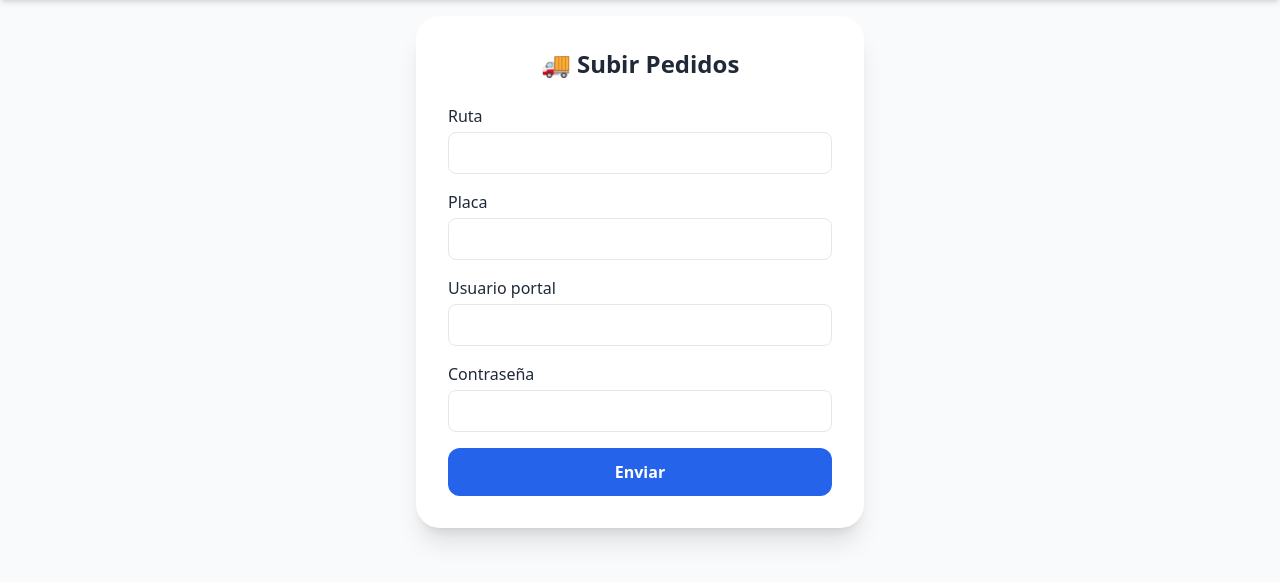
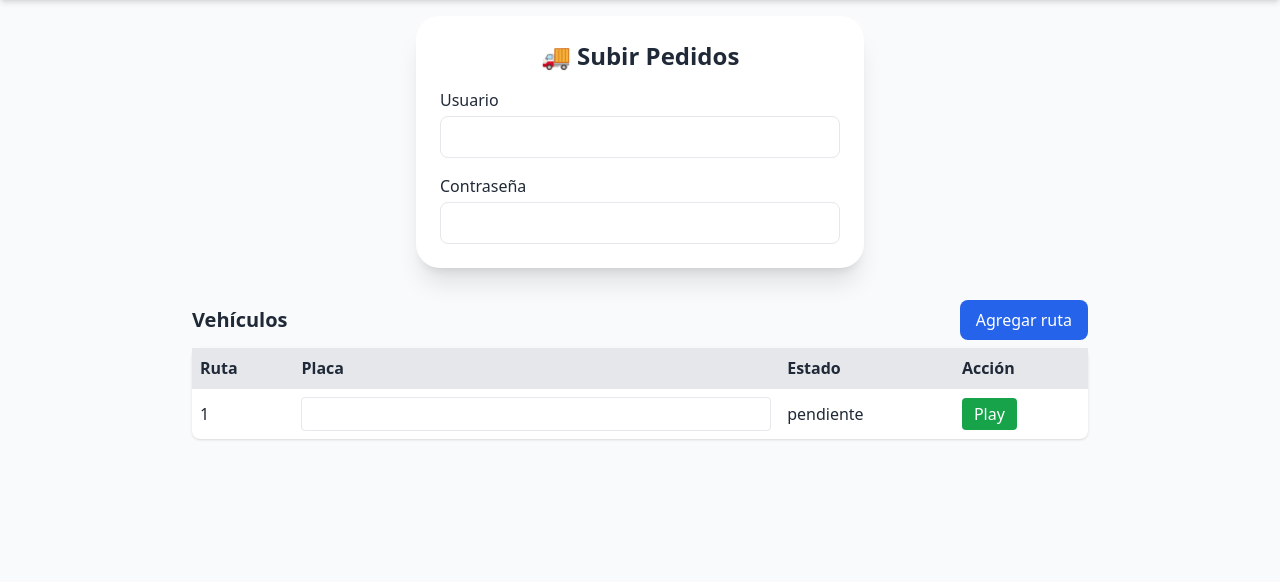
Before and after one commit to SAULOS92/OBT, a Flask app: page /subir-pedidos in a window 1280 px wide. Shown: the part 58-640 px from the top of the page. Run offline with Flask 3, Linux system fonts and the light colour scheme; the visitor is signed in with stand-in values (Sample User, id 1); data that the repository does not hold is empty; some libraries are stand-ins or nearby versions.

Commit message:
feat: manage vehicle routes and async uploads

```diff
--- a/templates/subir_pedidos.html
+++ b/templates/subir_pedidos.html
@@ -2,84 +2,119 @@
 {% block title %}Subir Pedidos{% endblock %}
 
 {% block content %}
-<div class="max-w-md mx-auto bg-white p-8 rounded-3xl shadow-xl space-y-6">
-  <h1 class="text-2xl font-extrabold text-center">🚚 Subir Pedidos</h1>
-
-  <!-- Flash messages -->
-  {% with messages = get_flashed_messages(with_categories=true) %}
-    {% if messages %}
-      <div class="space-y-2">
-        {% for cat,msg in messages %}
-          <div class="px-4 py-2 rounded-lg {% if cat=='success' %}bg-green-100 text-green-700{% else %}bg-red-100 text-red-700{% endif %}">
-            {{ msg }}
-          </div>
-        {% endfor %}
-      </div>
-    {% endif %}
-  {% endwith %}
-
-  <form method="POST" class="space-y-4">
+<div class="max-w-md mx-auto bg-white p-6 rounded-3xl shadow-xl space-y-4">
+  <h1 class="text-2xl font-bold text-center">🚚 Subir Pedidos</h1>
+  <form id="cred-form" class="space-y-4">
     <div>
-      <label class="block mb-1 font-medium">Ruta</label>
-      <input type="text" name="ruta" required
-             class="w-full px-4 py-2 border rounded-lg focus:outline-none focus:ring-2 focus:ring-blue-400" />
-    </div>
-    <div>
-      <label class="block mb-1 font-medium">Placa</label>
-      <input type="text" name="placa" required
-             class="w-full px-4 py-2 border rounded-lg focus:outline-none focus:ring-2 focus:ring-blue-400" />
-    </div>
-    <div>
-      <label class="block mb-1 font-medium">Usuario portal</label>
-      <input type="text" name="usuario" required
+      <label class="block mb-1 font-medium">Usuario</label>
+      <input type="text" id="usuario" name="usuario"
              class="w-full px-4 py-2 border rounded-lg focus:outline-none focus:ring-2 focus:ring-blue-400" />
     </div>
     <div>
       <label class="block mb-1 font-medium">Contraseña</label>
-      <input type="password" name="password" required
+      <input type="password" id="contrasena" name="contrasena"
              class="w-full px-4 py-2 border rounded-lg focus:outline-none focus:ring-2 focus:ring-blue-400" />
     </div>
-    <button type="submit" class="w-full py-3 font-semibold rounded-xl bg-blue-600 text-white hover:bg-blue-700 transition">
-      Enviar
-    </button>
   </form>
 </div>
 
-{% if vehiculos %}
-<div class="max-w-2xl mx-auto mt-10">
-  <h2 class="text-xl font-bold mb-4">Placas y carros</h2>
+<div class="max-w-4xl mx-auto mt-8">
+  <div class="flex justify-between items-center mb-2">
+    <h2 class="text-xl font-bold">Vehículos</h2>
+    <button id="btn-add" class="px-4 py-2 bg-blue-600 text-white rounded-lg hover:bg-blue-700">Agregar ruta</button>
+  </div>
   <table class="min-w-full bg-white shadow rounded-lg">
     <thead>
       <tr class="bg-gray-200 text-left">
+        <th class="p-2">Ruta</th>
         <th class="p-2">Placa</th>
-        <th class="p-2">Carro</th>
+        <th class="p-2">Estado</th>
+        <th class="p-2">Acción</th>
       </tr>
     </thead>
-    <tbody>
-      {% for v in vehiculos %}
-      <tr data-id="{{ v.id }}" class="border-t">
-        <td class="p-2"><input name="placa" value="{{ v.placa }}" class="vehiculo-input w-full border rounded p-1"/></td>
-        <td class="p-2"><input name="carro" value="{{ v.carro }}" class="vehiculo-input w-full border rounded p-1"/></td>
+    <tbody id="tabla-vehiculos">
+    {% for v in vehiculos %}
+      <tr data-ruta="{{ v.ruta }}" class="border-t">
+        <td class="p-2">{{ v.ruta }}</td>
+        <td class="p-2"><input type="text" maxlength="10" value="{{ v.placa }}" class="placa-input w-full border rounded p-1"/></td>
+        <td class="p-2 estado">{{ v.estado }}</td>
+        <td class="p-2"><button class="play-btn px-3 py-1 bg-green-600 text-white rounded">Play</button></td>
       </tr>
-      {% endfor %}
+    {% endfor %}
     </tbody>
   </table>
 </div>
 
 <script>
-document.querySelectorAll('.vehiculo-input').forEach(function(inp){
-  inp.addEventListener('change', function(){
-    const tr = this.closest('tr');
-    const id = tr.getAttribute('data-id');
-    const placa = tr.querySelector('input[name="placa"]').value;
-    const carro = tr.querySelector('input[name="carro"]').value;
-    fetch(`/subir-pedidos/vehiculos/${id}`, {
+const bd = "{{ bd }}";
+
+function savePlaca(ruta, placa){
+  fetch("/vehiculos/placa", {
+    method: "POST",
+    headers: {"Content-Type": "application/json"},
+    body: JSON.stringify({bd: bd, ruta: ruta, placa: placa})
+  });
+}
+
+function attachRowEvents(tr){
+  const inp = tr.querySelector('.placa-input');
+  inp.addEventListener('blur', function(){
+    savePlaca(parseInt(tr.dataset.ruta), this.value);
+  });
+  inp.addEventListener('keypress', function(e){
+    if(e.key === 'Enter'){ e.preventDefault(); this.blur(); }
+  });
+  tr.querySelector('.play-btn').addEventListener('click', function(){
+    const usuario = document.getElementById('usuario').value;
+    const contrasena = document.getElementById('contrasena').value;
+    fetch('/vehiculos/play', {
       method: 'POST',
-      headers: { 'Content-Type': 'application/json' },
-      body: JSON.stringify({ placa: placa, carro: carro })
+      headers: {'Content-Type': 'application/json'},
+      body: JSON.stringify({bd: bd, ruta: parseInt(tr.dataset.ruta), usuario: usuario, contrasena: contrasena})
+    }).then(r=>r.json()).then(res=>{
+      if(res.success){
+        tr.querySelector('.estado').textContent = 'ejecutando...';
+      } else {
+        tr.querySelector('.estado').textContent = 'error';
+      }
     });
   });
+}
+
+document.querySelectorAll('#tabla-vehiculos tr').forEach(tr => attachRowEvents(tr));
+
+document.getElementById('btn-add').addEventListener('click', function(){
+  fetch('/vehiculos/add', {
+    method: 'POST',
+    headers: {'Content-Type': 'application/json'},
+    body: JSON.stringify({bd: bd})
+  }).then(r=>r.json()).then(res=>{
+    if(res.success){
+      const v = res.data;
+      const tr = document.createElement('tr');
+      tr.setAttribute('data-ruta', v.ruta);
+      tr.classList.add('border-t');
+      tr.innerHTML = `<td class="p-2">${v.ruta}</td>
+        <td class="p-2"><input type="text" maxlength="10" value="" class="placa-input w-full border rounded p-1"/></td>
+        <td class="p-2 estado">pendiente</td>
+        <td class="p-2"><button class="play-btn px-3 py-1 bg-green-600 text-white rounded">Play</button></td>`;
+      document.getElementById('tabla-vehiculos').appendChild(tr);
+      attachRowEvents(tr);
+    }
+  });
 });
+
+function poll(){
+  document.querySelectorAll('#tabla-vehiculos tr').forEach(tr => {
+    const ruta = tr.dataset.ruta;
+    fetch(`/vehiculos/estado?bd=${encodeURIComponent(bd)}&ruta=${ruta}`)
+      .then(r=>r.json()).then(res=>{
+        if(res.success){
+          tr.querySelector('.estado').textContent = res.data.status;
+        }
+      });
+  });
+}
+setInterval(poll, 2500);
 </script>
-{% endif %}
 {% endblock %}
--- a/views/subir_pedidos.py
+++ b/views/subir_pedidos.py
@@ -1,18 +1,18 @@
-# views/subir_pedidos.py
-
 import os
 import json
+import threading
+from concurrent.futures import ThreadPoolExecutor
+from datetime import datetime
+from typing import Dict, Tuple
+
 import pandas as pd
 from flask import (
     Blueprint,
-    session,
-    flash,
-    redirect,
-    url_for,
     render_template,
     request,
+    session,
+    jsonify,
 )
-
 from selenium import webdriver
 from selenium.webdriver.chrome.options import Options
 from selenium.webdriver.common.by import By
@@ -22,142 +22,262 @@ from selenium.webdriver.support import expected_conditions as EC
 from db import conectar
 from views.auth import login_required
 
+# ---------------------------------------------------------------------------
+# Configuración global: executor y estados de jobs
+# ---------------------------------------------------------------------------
+subir_pedidos_bp = Blueprint("subir_pedidos", __name__, template_folder="../templates")
 
-subir_pedidos_bp = Blueprint(
-    "subir_pedidos", __name__, template_folder="../templates"
-)
+_executor = ThreadPoolExecutor(max_workers=3)
+_states_lock = threading.Lock()
+_job_states: Dict[Tuple[str, int], Dict[str, str]] = {}
 
+# ---------------------------------------------------------------------------
+# Helpers BD
+# ---------------------------------------------------------------------------
 
-@subir_pedidos_bp.route("/subir-pedidos", methods=["GET", "POST"])
-@login_required
-def subir_pedidos():
-    if request.method == "GET":
-        vehiculos = []
-        conn = cur = None
-        try:
-            conn = conectar()
-            cur = conn.cursor()
-            cur.execute("SELECT id, placa, carro FROM vehiculos ORDER BY id")
-            vehiculos = [
-                {"id": r[0], "placa": r[1], "carro": r[2]} for r in cur.fetchall()
-            ]
-        except Exception as e:
-            flash(f"❌ Error cargando vehículos: {e}", "danger")
-        finally:
-            if cur:
-                try:
-                    cur.close()
-                except Exception:
-                    pass
-            if conn:
-                try:
-                    conn.close()
-                except Exception:
-                    pass
-        return render_template("subir_pedidos.html", vehiculos=vehiculos)
-
-    try:
-        empresa = session.get("empresa")
-        if not empresa:
-            flash("❌ Falta empresa en sesión", "danger")
-            return redirect(url_for("subir_pedidos.subir_pedidos"))
-
-        ruta = request.form["ruta"]
-        placa = request.form["placa"]
-        usuario = request.form["usuario"]
-        password = request.form["password"]
-
-        conn = conectar()
-        cur = conn.cursor()
-        cur.execute("SELECT fn_obtener_pedidos_con_pedir_json(%s);", (empresa,))
-        pedidos = json.loads(cur.fetchone()[0])
-        cur.close()
-        conn.close()
-
-        if not pedidos:
-            flash(f'❌ No hay pedidos para "{empresa}"', "danger")
-            return redirect(url_for("subir_pedidos.subir_pedidos"))
-
-        primera_ruta = next(iter({p["ruta"] for p in pedidos}))
-        registros = [p for p in pedidos if p["ruta"] == primera_ruta]
-
-        df = pd.DataFrame(registros)[["codigo_pro", "producto", "pedir"]]
-        df.insert(2, "UN", "UN")
-        fichero = f"{primera_ruta}.xlsx"
-        df.to_excel(
-            fichero,
-            sheet_name="Pedidos",
-            startrow=4,
-            index=False,
-            engine="openpyxl",
-        )
-
-        options = Options()
-        options.add_argument("--headless")
-        options.add_argument("--no-sandbox")
-        options.add_argument("--disable-dev-shm-usage")
-        driver = webdriver.Chrome(options=options)
-
-        driver.get("https://portal.gruponutresa.com/")
-        WebDriverWait(driver, 30).until(
-            EC.presence_of_element_located((By.NAME, "username"))
-        ).send_keys(usuario)
-        WebDriverWait(driver, 30).until(
-            EC.presence_of_element_located((By.NAME, "password"))
-        ).send_keys(password)
-        driver.find_element(By.CSS_SELECTOR, "form").submit()
-
-        driver.get(
-            "https://portal.gruponutresa.com/p/nuevo/pedido-masivo/excel"
-        )
-        file_input = WebDriverWait(driver, 30).until(
-            EC.presence_of_element_located((By.CSS_SELECTOR, 'input[type="file"]'))
-        )
-        file_input.send_keys(os.path.abspath(fichero))
-        driver.find_element(By.CSS_SELECTOR, "button[type='submit']").click()
-
-        try:
-            btn = WebDriverWait(driver, 10).until(
-                EC.element_to_be_clickable(
-                    (By.XPATH, "//button[contains(., 'Agregar al carrito')]")
-                )
-            )
-            btn.click()
-        except Exception:
-            pass
-
-        driver.get("https://portal.gruponutresa.com/carrito/resumen")
-        try:
-            WebDriverWait(driver, 30).until(
-                EC.element_to_be_clickable(
-                    (By.XPATH, "//button[contains(., 'Confirmar pedido')]")
-                )
-            ).click()
-        except Exception:
-            pass
-
-        driver.quit()
-        os.remove(fichero)
-        flash("✅ Pedido ruta1 subido y confirmado", "success")
-    except Exception as e:
-        flash(f"❌ Error: {e}", "danger")
-
-    return redirect(url_for("subir_pedidos.subir_pedidos"))
-
-
-@subir_pedidos_bp.route("/subir-pedidos/vehiculos/<int:vid>", methods=["POST"])
-@login_required
-def actualizar_vehiculo(vid):
-    data = request.get_json()
-    placa = data.get("placa")
-    carro = data.get("carro")
+def _ensure_table() -> None:
+    """Crea la tabla vehiculos si no existe."""
     conn = conectar()
     cur = conn.cursor()
     cur.execute(
-        "UPDATE vehiculos SET placa=%s, carro=%s WHERE id=%s",
-        (placa, carro, vid),
+        """
+        CREATE TABLE IF NOT EXISTS vehiculos (
+            bd   TEXT NOT NULL,
+            ruta INTEGER NOT NULL,
+            placa VARCHAR(10) NOT NULL DEFAULT '',
+            PRIMARY KEY (bd, ruta)
+        );
+        """
     )
     conn.commit()
     cur.close()
     conn.close()
-    return ("", 204)
+
+
+def _get_bd() -> str:
+    bd = session.get("empresa")
+    if not bd:
+        raise ValueError("Falta empresa en sesión")
+    return bd
+
+
+def _get_vehiculos(bd: str):
+    conn = conectar()
+    cur = conn.cursor()
+    cur.execute("SELECT ruta, placa FROM vehiculos WHERE bd=%s ORDER BY ruta", (bd,))
+    rows = cur.fetchall()
+    if not rows:
+        cur.execute(
+            "INSERT INTO vehiculos (bd, ruta, placa) VALUES (%s, %s, %s)",
+            (bd, 1, ""),
+        )
+        conn.commit()
+        rows = [(1, "")]
+    cur.close()
+    conn.close()
+    vehiculos = []
+    for r in rows:
+        with _states_lock:
+            st = _job_states.get((bd, r[0]), {})
+        vehiculos.append(
+            {"ruta": r[0], "placa": r[1], "estado": st.get("status", "pendiente")}
+        )
+    return vehiculos
+
+
+def _upsert_vehiculo(bd: str, ruta: int, placa: str) -> None:
+    conn = conectar()
+    cur = conn.cursor()
+    cur.execute(
+        """
+        INSERT INTO vehiculos (bd, ruta, placa)
+        VALUES (%s, %s, %s)
+        ON CONFLICT (bd, ruta) DO UPDATE SET placa = EXCLUDED.placa
+        """,
+        (bd, ruta, placa[:10]),
+    )
+    conn.commit()
+    cur.close()
+    conn.close()
+
+
+def _add_ruta(bd: str) -> Dict[str, int]:
+    conn = conectar()
+    cur = conn.cursor()
+    cur.execute("SELECT COALESCE(MAX(ruta),0)+1 FROM vehiculos WHERE bd=%s", (bd,))
+    next_ruta = cur.fetchone()[0]
+    cur.execute(
+        "INSERT INTO vehiculos (bd, ruta, placa) VALUES (%s, %s, %s)",
+        (bd, next_ruta, ""),
+    )
+    conn.commit()
+    cur.close()
+    conn.close()
+    return {"ruta": next_ruta, "placa": "", "estado": "pendiente"}
+
+# ---------------------------------------------------------------------------
+# Lógica Selenium reutilizada
+# ---------------------------------------------------------------------------
+
+def subir_pedidos_ruta(bd: str, ruta: int, usuario: str, password: str) -> None:
+    conn = conectar()
+    cur = conn.cursor()
+    cur.execute("SELECT fn_obtener_pedidos_con_pedir_json(%s);", (bd,))
+    pedidos = json.loads(cur.fetchone()[0])
+    cur.close()
+    conn.close()
+
+    registros = [p for p in pedidos if p["ruta"] == ruta]
+    if not registros:
+        raise ValueError(f"Sin pedidos para ruta {ruta}")
+
+    df = pd.DataFrame(registros)[["codigo_pro", "producto", "pedir"]]
+    df.insert(2, "UN", "UN")
+    fichero = f"{ruta}.xlsx"
+    df.to_excel(
+        fichero,
+        sheet_name="Pedidos",
+        startrow=4,
+        index=False,
+        engine="openpyxl",
+    )
+
+    options = Options()
+    options.add_argument("--headless")
+    options.add_argument("--no-sandbox")
+    options.add_argument("--disable-dev-shm-usage")
+    driver = webdriver.Chrome(options=options)
+
+    driver.get("https://portal.gruponutresa.com/")
+    WebDriverWait(driver, 30).until(
+        EC.presence_of_element_located((By.NAME, "username"))
+    ).send_keys(usuario)
+    WebDriverWait(driver, 30).until(
+        EC.presence_of_element_located((By.NAME, "password"))
+    ).send_keys(password)
+    driver.find_element(By.CSS_SELECTOR, "form").submit()
+
+    driver.get("https://portal.gruponutresa.com/p/nuevo/pedido-masivo/excel")
+    file_input = WebDriverWait(driver, 30).until(
+        EC.presence_of_element_located((By.CSS_SELECTOR, 'input[type="file"]'))
+    )
+    file_input.send_keys(os.path.abspath(fichero))
+    driver.find_element(By.CSS_SELECTOR, "button[type='submit']").click()
+
+    try:
+        btn = WebDriverWait(driver, 10).until(
+            EC.element_to_be_clickable((By.XPATH, "//button[contains(., 'Agregar al carrito')]") )
+        )
+        btn.click()
+    except Exception:
+        pass
+
+    driver.get("https://portal.gruponutresa.com/carrito/resumen")
+    try:
+        WebDriverWait(driver, 30).until(
+            EC.element_to_be_clickable(
+                (By.XPATH, "//button[contains(., 'Confirmar pedido')]")
+            )
+        ).click()
+    except Exception:
+        pass
+
+    driver.quit()
+    os.remove(fichero)
+
+# ---------------------------------------------------------------------------
+# Gestión de jobs
+# ---------------------------------------------------------------------------
+
+def _job_runner(bd: str, ruta: int, usuario: str, password: str) -> None:
+    with _states_lock:
+        _job_states[(bd, ruta)] = {
+            "status": "ejecutando...",
+            "message": "",
+            "started_at": datetime.utcnow().isoformat(),
+            "ended_at": "",
+        }
+    try:
+        subir_pedidos_ruta(bd, ruta, usuario, password)
+        with _states_lock:
+            _job_states[(bd, ruta)]["status"] = "subido con éxito"
+            _job_states[(bd, ruta)]["ended_at"] = datetime.utcnow().isoformat()
+    except Exception as e:
+        with _states_lock:
+            _job_states[(bd, ruta)]["status"] = "error"
+            _job_states[(bd, ruta)]["message"] = str(e)
+            _job_states[(bd, ruta)]["ended_at"] = datetime.utcnow().isoformat()
+
+
+def _enqueue_job(bd: str, ruta: int, usuario: str, password: str) -> None:
+    with _states_lock:
+        st = _job_states.get((bd, ruta))
+        if st and st.get("status") == "ejecutando...":
+            return
+        _job_states.setdefault(
+            (bd, ruta),
+            {"status": "pendiente", "message": "", "started_at": "", "ended_at": ""},
+        )
+    _executor.submit(_job_runner, bd, ruta, usuario, password)
+
+# ---------------------------------------------------------------------------
+# Rutas
+# ---------------------------------------------------------------------------
+
+@subir_pedidos_bp.route("/subir-pedidos", methods=["GET"])
+@login_required
+def subir_pedidos_index():
+    _ensure_table()
+    bd = _get_bd()
+    vehiculos = _get_vehiculos(bd)
+    return render_template("subir_pedidos.html", vehiculos=vehiculos, bd=bd)
+
+
+@subir_pedidos_bp.route("/vehiculos/placa", methods=["POST"])
+@login_required
+def guardar_placa():
+    try:
+        data = request.get_json() or {}
+        bd = _get_bd()
+        ruta = int(data.get("ruta"))
+        placa = data.get("placa", "")
+        _upsert_vehiculo(bd, ruta, placa)
+        return jsonify(success=True, data={"ruta": ruta, "placa": placa})
+    except Exception as e:
+        return jsonify(success=False, error=str(e)), 400
+
+
+@subir_pedidos_bp.route("/vehiculos/add", methods=["POST"])
+@login_required
+def agregar_ruta():
+    try:
+        bd = _get_bd()
+        nuevo = _add_ruta(bd)
+        return jsonify(success=True, data=nuevo)
+    except Exception as e:
+        return jsonify(success=False, error=str(e)), 400
+
+
+@subir_pedidos_bp.route("/vehiculos/play", methods=["POST"])
+@login_required
+def ejecutar_ruta():
+    try:
+        data = request.get_json() or {}
+        bd = _get_bd()
+        ruta = int(data.get("ruta"))
+        usuario = data.get("usuario", "")
+        password = data.get("contrasena", "")
+        _enqueue_job(bd, ruta, usuario, password)
+        return jsonify(success=True)
+    except Exception as e:
+        return jsonify(success=False, error=str(e)), 400
+
+
+@subir_pedidos_bp.route("/vehiculos/estado", methods=["GET"])
+@login_required
+def estado_ruta():
+    bd = request.args.get("bd") or _get_bd()
+    ruta = int(request.args.get("ruta", 0))
+    with _states_lock:
+        st = _job_states.get((bd, ruta), {"status": "pendiente"})
+    return jsonify(success=True, data={"status": st.get("status"), "message": st.get("message", "")})
```
